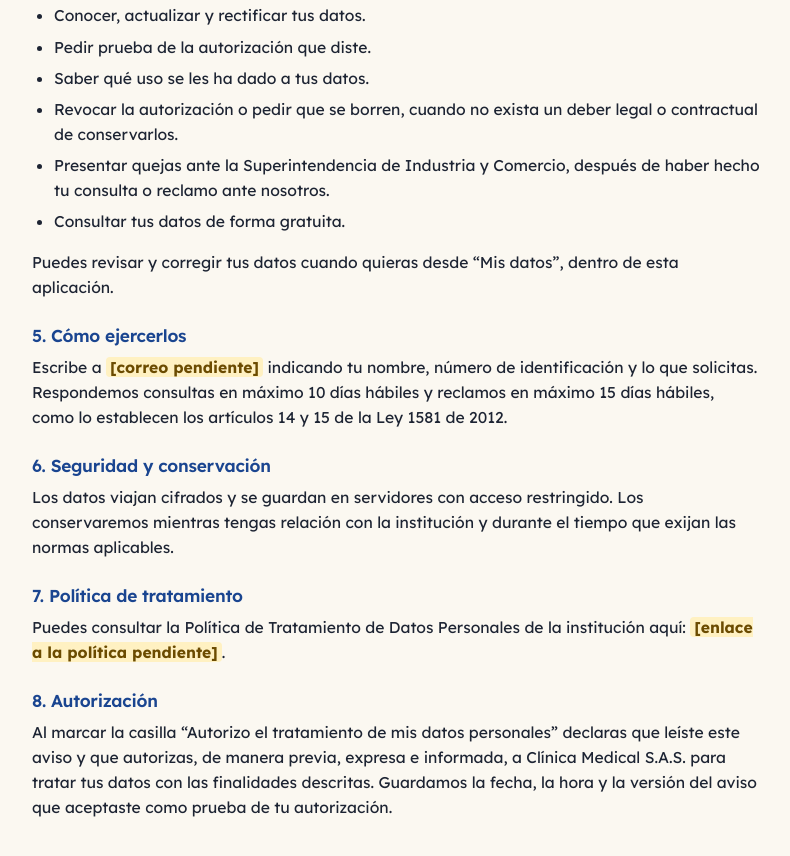
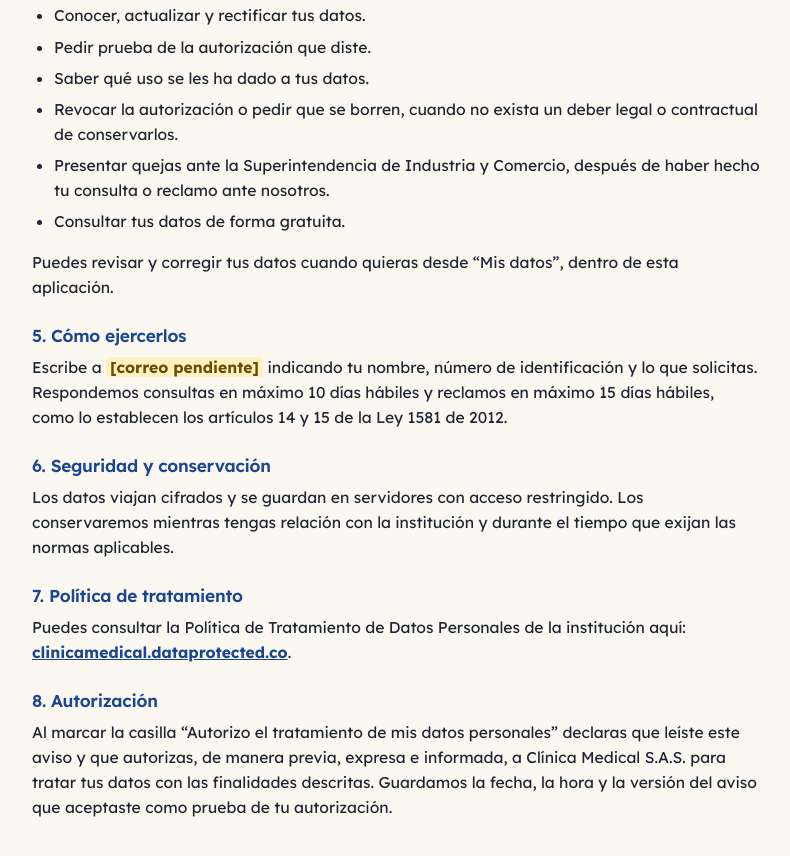
Before and after one commit to ingenieroindustrial/cuestionario-feria-salud, a website: page public/privacidad.html in a window 1280 px wide. Shown: the part 999-1855 px from the top of the page, without its empty margins (244-1034 px from the left). Drawn offline with Linux system fonts and the light colour scheme.

Commit message:
Enlazar la Política de Tratamiento de Datos de la clínica
Co-Authored-By: Claude Opus 5.5 <noreply@anthropic.com>
Claude-Session: https://claude.ai/code/session_01EKN41g2yWDbwrWk27Gmpzv

```diff
--- a/public/privacidad.html
+++ b/public/privacidad.html
@@ -74,7 +74,7 @@
   <p>Los datos viajan cifrados y se guardan en servidores con acceso restringido. Los conservaremos mientras tengas relación con la institución y durante el tiempo que exijan las normas aplicables.</p>
 
   <h2>7. Política de tratamiento</h2>
-  <p>Puedes consultar la Política de Tratamiento de Datos Personales de la institución aquí: <mark class="pendiente">[enlace a la política pendiente]</mark>.</p>
+  <p>Puedes consultar la Política de Tratamiento de Datos Personales de la institución aquí: <a href="https://clinicamedical.dataprotected.co/" target="_blank" rel="noopener">clinicamedical.dataprotected.co</a>.</p>
 
   <h2>8. Autorización</h2>
   <p>Al marcar la casilla “Autorizo el tratamiento de mis datos personales” declaras que leíste este aviso y que autorizas, de manera previa, expresa e informada, a Clínica Medical S.A.S. para tratar tus datos con las finalidades descritas. Guardamos la fecha, la hora y la versión del aviso que aceptaste como prueba de tu autorización.</p>
```
Also changed, not shown: public/index.html (+1 -1 lines), README.md.
